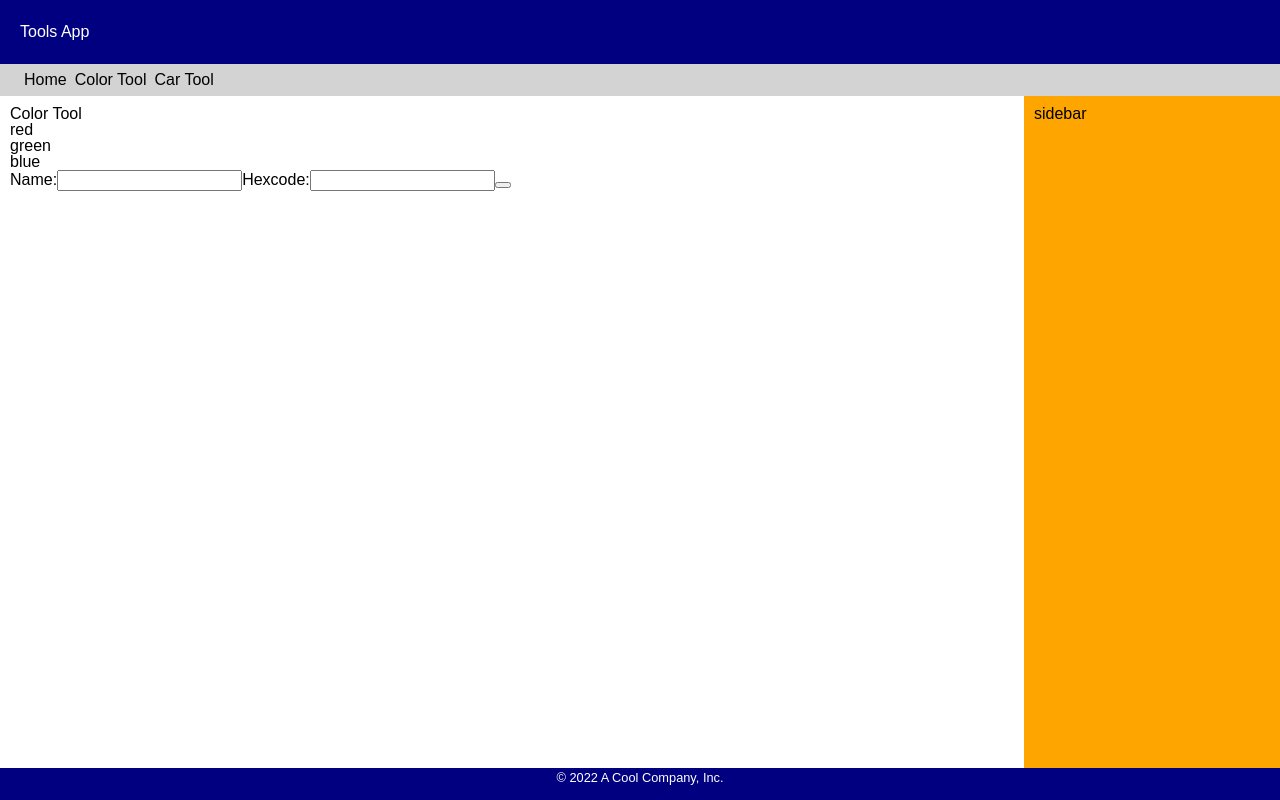
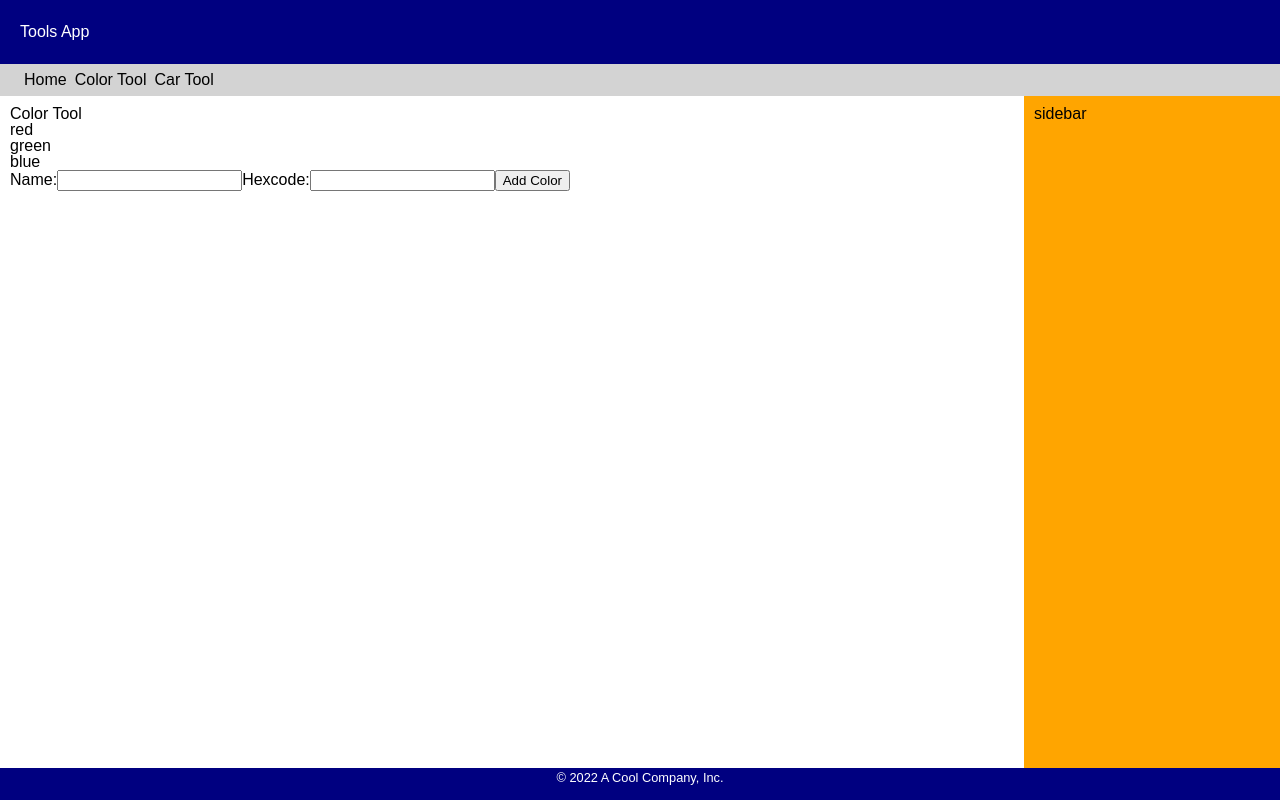
Before and after one commit to t4d-classes/bootcamp_03282022, a React (Create React App) app in the folder demo-app/: page /color-tool in a window 1280 px wide. Built offline with nearby package versions, Linux system fonts and the light colour scheme.

Commit message:
add exercise 6

```diff
--- a/demo-app/src/components/ColorForm.js
+++ b/demo-app/src/components/ColorForm.js
@@ -17,7 +17,15 @@ export const ColorForm = (props) => {
         });
     };
 
-    console.log(colorForm);
+    const submitColor = () => {
+        props.onSubmitColor({
+            ...colorForm
+        });
+
+        setColorForm({
+            name: '', hexcode: '',
+        });
+    };
 
     return (
         <form>
@@ -31,7 +39,9 @@ export const ColorForm = (props) => {
                 <input type="text" name="hexcode"
                     value={colorForm.hexcode} onChange={change} />
             </label>
-            <button type="button"></button>
+            <button type="button" onClick={submitColor}>
+                {props.buttonText}
+            </button>
         </form>
     );
 
--- a/demo-app/src/components/ColorTool.js
+++ b/demo-app/src/components/ColorTool.js
@@ -1,14 +1,32 @@
+import { useState } from 'react';
+
 import { ToolHeader } from './ToolHeader';
 import { ColorList } from './ColorList';
 import { ColorForm } from './ColorForm';
 
 export function ColorTool(props) {
 
+    // ... is the array spread operator used to copy items from
+    // props.colors into a new array that the component owns
+    const [ colors, setColors ] = useState([...props.colors]);
+
+    const addColor = color => {
+
+        setColors([
+            ...colors,
+            {
+                ...color,
+                id: Math.max(...colors.map(c => c.id), 0) + 1,
+            }
+        ])
+
+    };
+
     return (
         <>
             <ToolHeader headerText='Color Tool' />
-            <ColorList colors={props.colors} />
-            <ColorForm />
+            <ColorList colors={colors} />
+            <ColorForm buttonText="Add Color" onSubmitColor={addColor} />
         </>
     );
 
```
Also changed, not shown: demo-app/exercises/exercise-6.md (added, +5 -0 lines).
